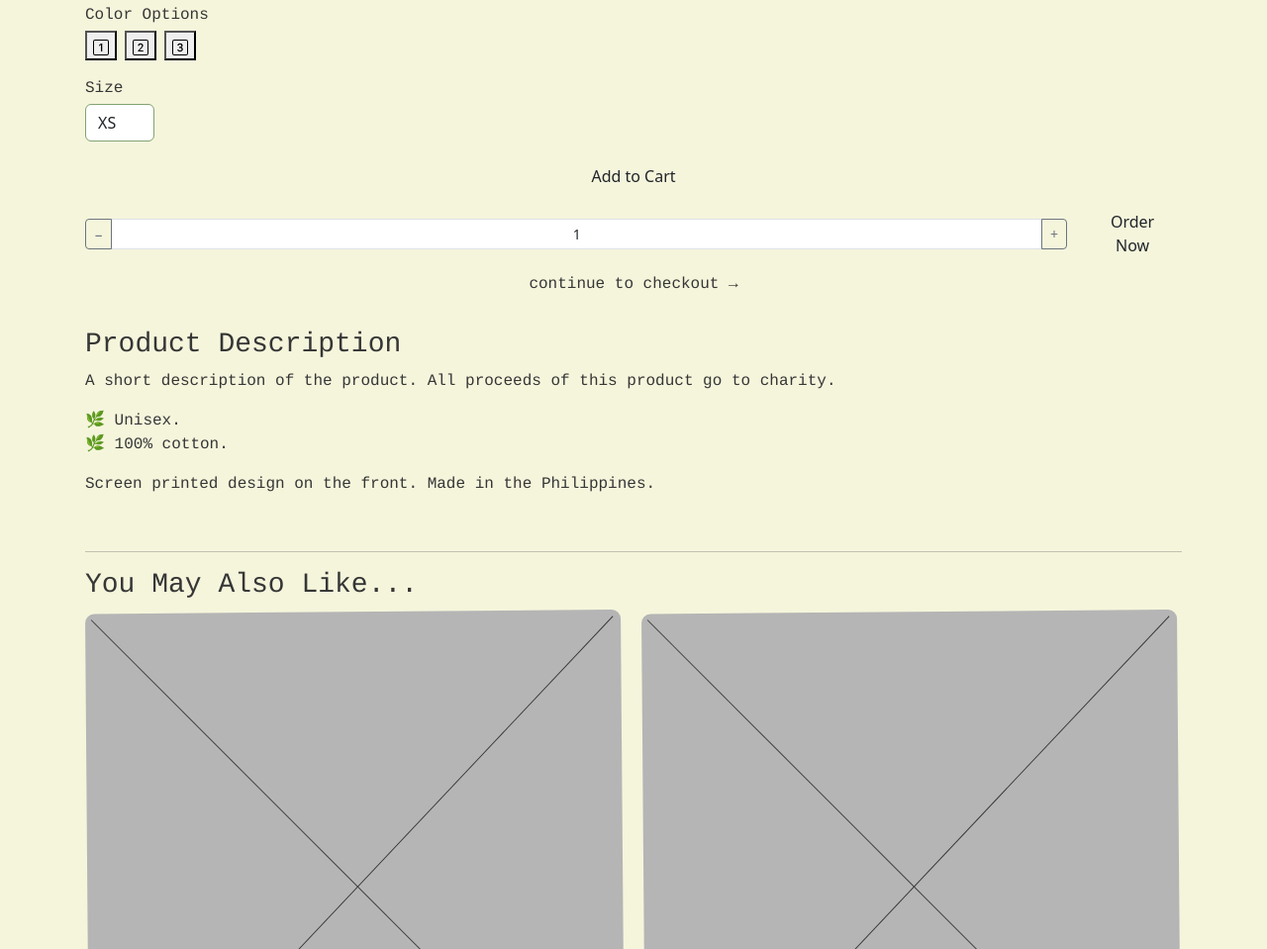
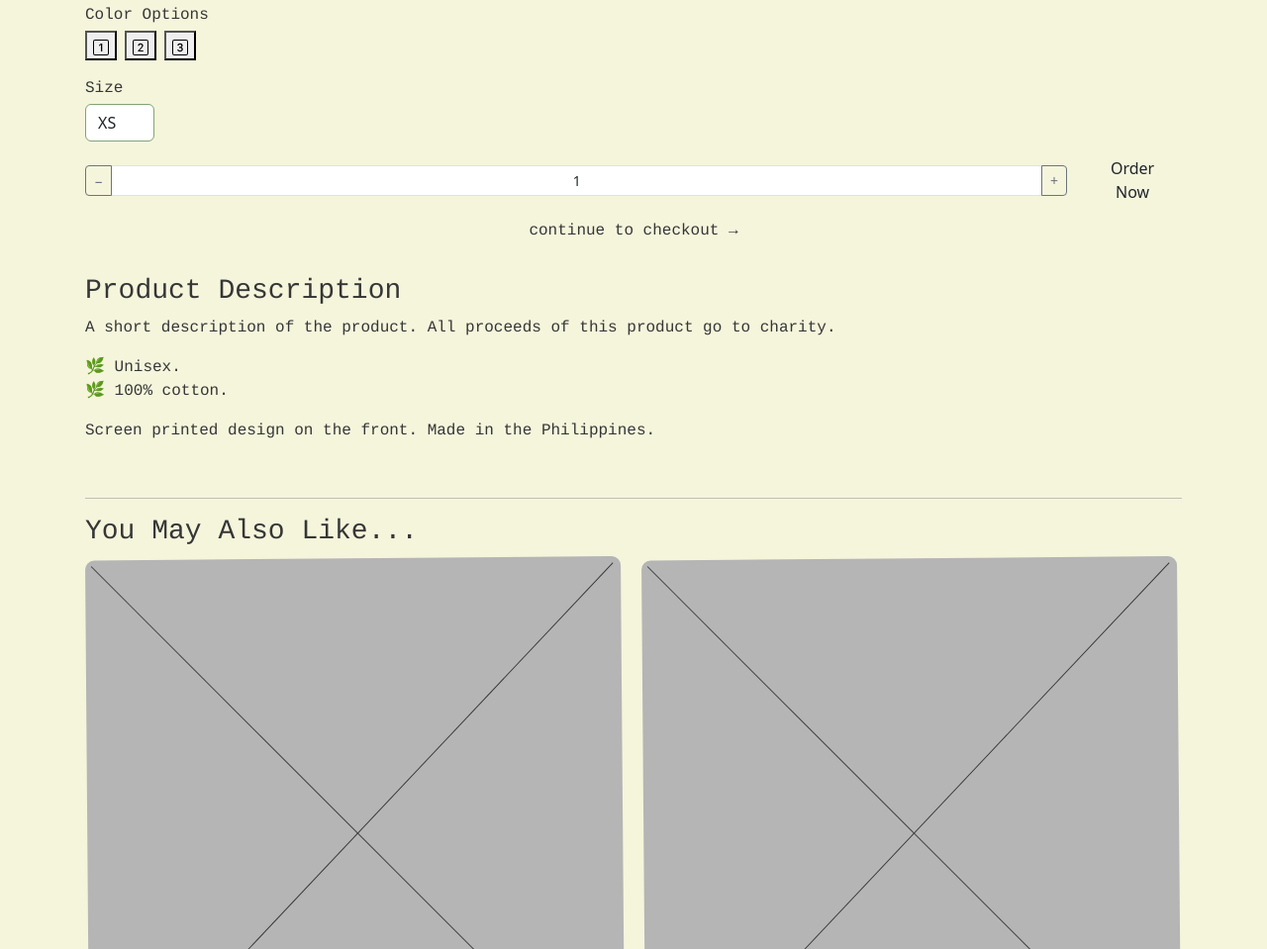
Before and after one commit to mcmanansala1-marc/MMS142_A2_PowerRangers_PawRangers, a plain HTML site: page product.html in a window 1280 px wide. Shown: the part 1029-1988 px from the top of the page at 99% size. Drawn offline with nearby package versions, Linux system fonts and the light colour scheme; a web font is replaced by a local one.

Commit message:
removed irrelevant elements

```diff
--- a/product.html
+++ b/product.html
@@ -135,11 +135,6 @@
                     <option>XL</option>
                 </select>
 
-                <!-- Add to Cart -->
-                <button class="btn add-cart w-100 mt-3">
-                    Add to Cart
-                </button>
-
                 <!-- Quantity and Order -->
                 <div class="d-flex align-items-center gap-3 mt-2">
 
```
